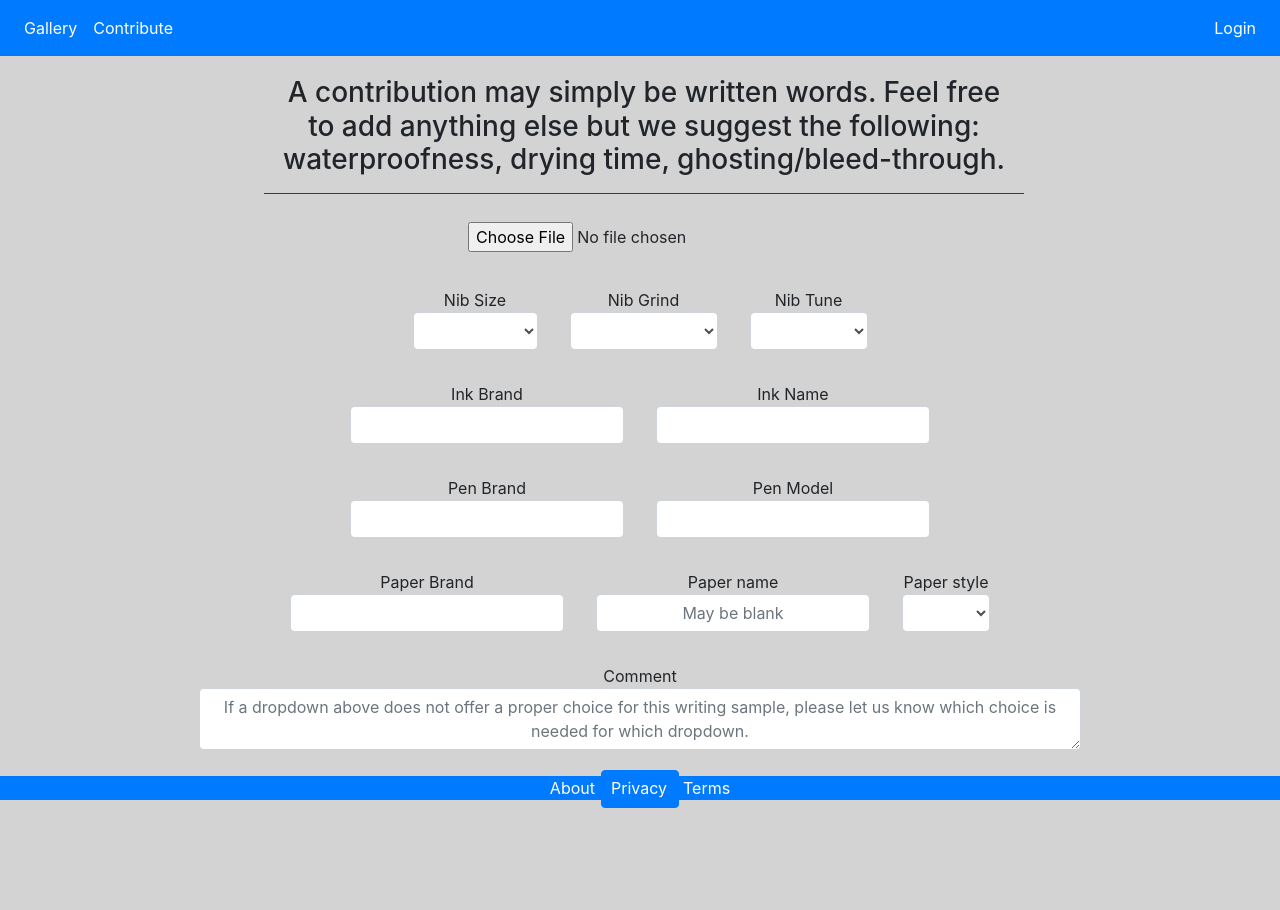
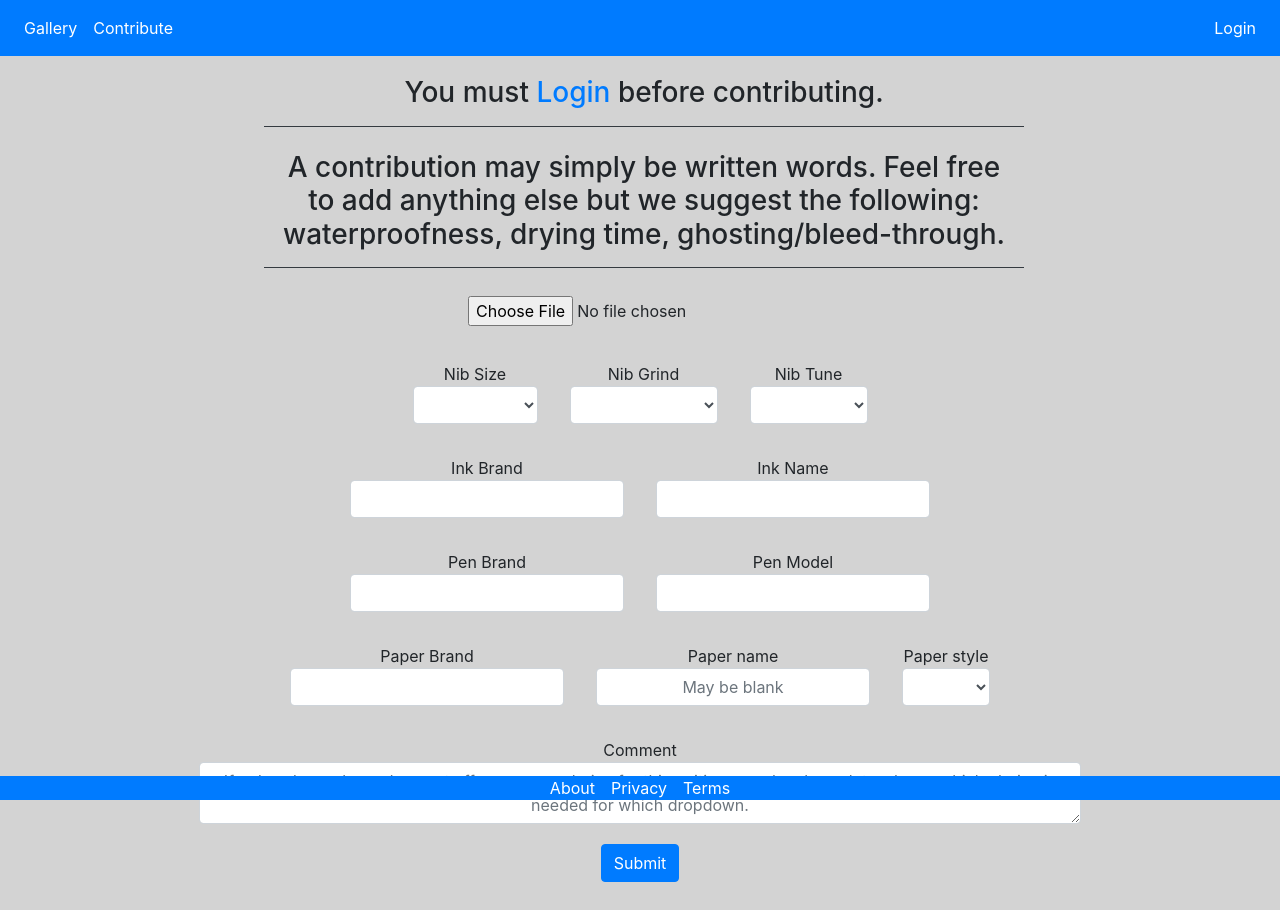
Before and after one commit to DomPSU/fpinks, a React (Create React App) app: page /contribute in a window 1280 px wide. Before the commit the page ends 836 px from the top, so only its background shows below. Built offline with nearby package versions, Linux system fonts and the light colour scheme.

Commit message:
add conditional login instructions and validation to contribute form.

```diff
--- a/src/components/App.jsx
+++ b/src/components/App.jsx
@@ -620,7 +620,7 @@ class App extends Component {
               exact
               path="/contribute"
               key="/contribute"
-              render={() => <Contribute />}
+              render={() => <Contribute isSignedIn={isSignedIn} />}
             />
 
             {/* Gallery */}
--- a/src/components/login/Contribute.jsx
+++ b/src/components/login/Contribute.jsx
@@ -49,6 +49,7 @@ class Contribute extends Component {
     e.preventDefault();
 
     this.setState({ clientErrorMessage: '', serverErrorMessage: '' });
+    const { isSignedIn } = this.props;
 
     const {
       writingSampleImage,
@@ -64,6 +65,13 @@ class Contribute extends Component {
       paperStyle,
       comment,
     } = this.state;
+
+    if (!isSignedIn) {
+      this.setState({
+        clientErrorMessage: 'You must login before contributing',
+      });
+      return;
+    }
 
     if (
       writingSampleImage === undefined ||
@@ -215,11 +223,18 @@ class Contribute extends Component {
   }
 
   render() {
+    const { isSignedIn } = this.props;
     const { clientErrorMessage, serverErrorMessage } = this.state;
 
     return (
       <div className="container text-center">
         <div className="row">
+          {!isSignedIn && <div className="col-lg-2" />}
+          {!isSignedIn && (
+            <h3 className="col-lg-8 pb-3 pt-3 border-bottom border-dark m-1">
+              You must <a href="/login">Login</a> before contributing.
+            </h3>
+          )}
           <div className="col-lg-2" />
           <h3 className="col-lg-8 pb-3 pt-3 border-bottom border-dark m-1">
             A contribution may simply be written words. Feel free to add
```
